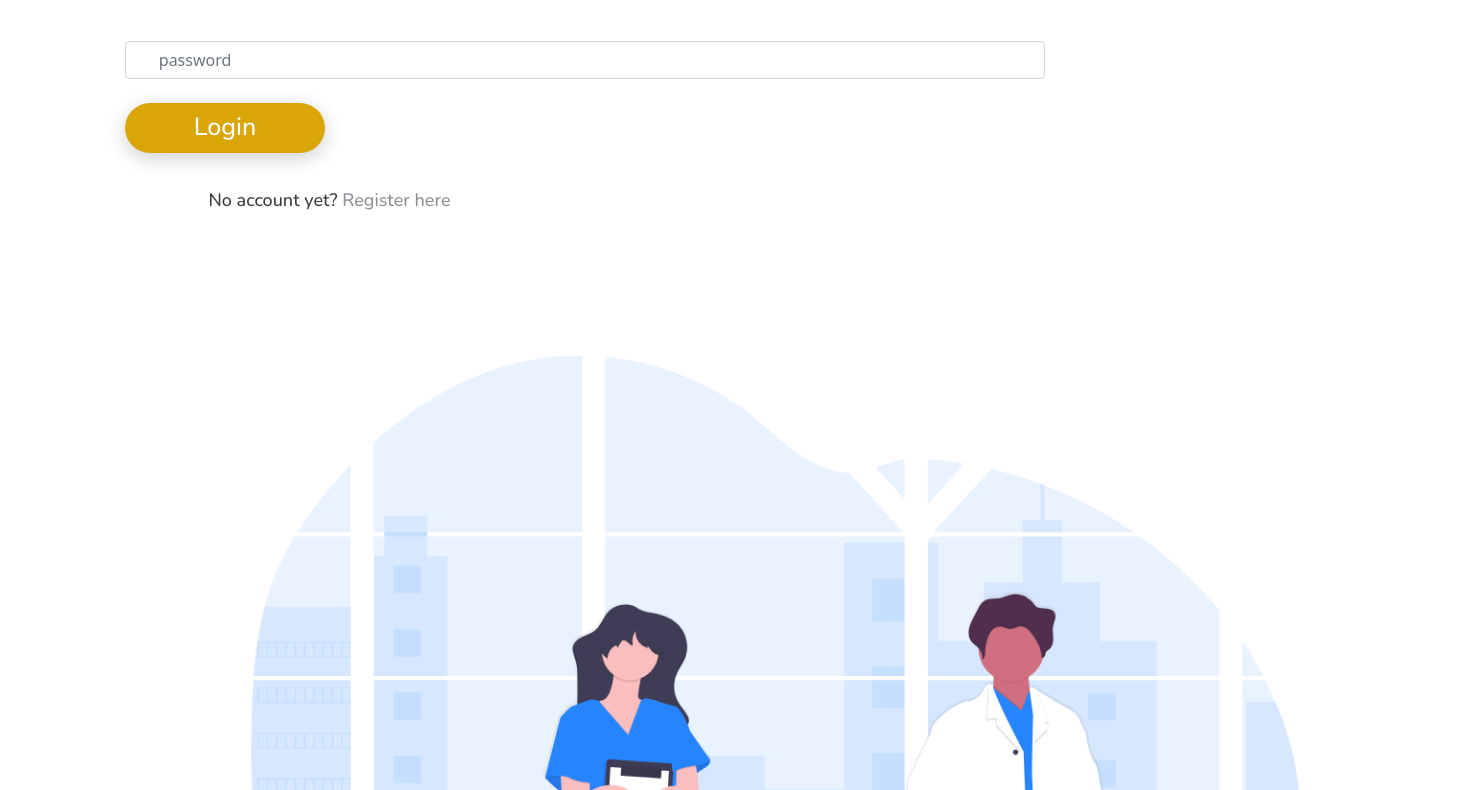
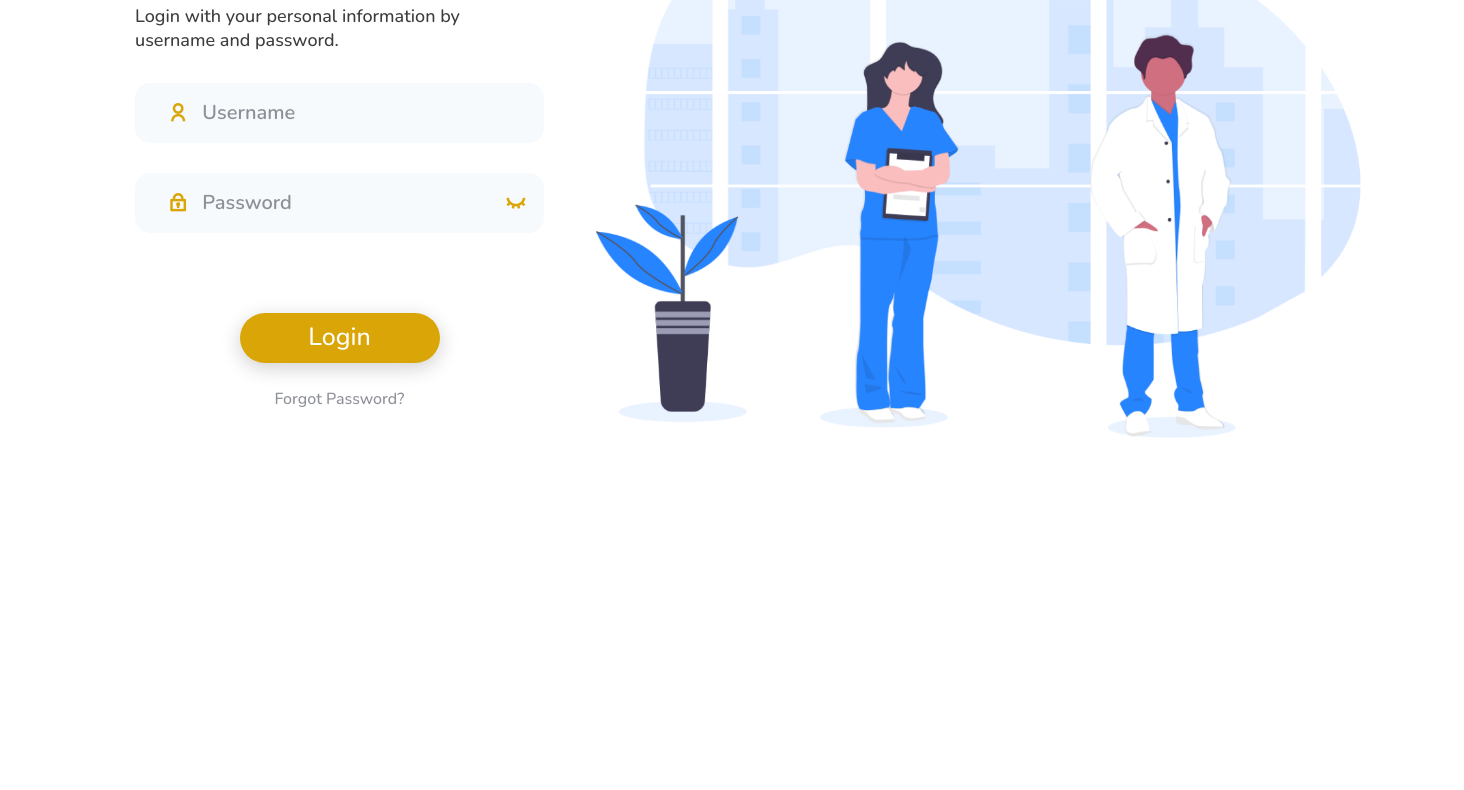
Before and after one commit to Mdcarigaba/CMSC-128.1-Information-System, a website: page test-1-master/public/login.html in a window 1280 px wide. Shown: the part 245-1035 px from the top of the page, 1464 px wide, since content can reach past the window. After the commit the page ends 800 px from the top, so only its background shows below. Drawn offline with nearby package versions, Linux system fonts and the light colour scheme.

Commit message:
Edit Login  Page

```diff
--- a/test-1-master/public/login.html
+++ b/test-1-master/public/login.html
@@ -6,37 +6,38 @@
 
     <title>Login Page</title>
     <link href="https://cdn.jsdelivr.net/npm/bootstrap@5.0.2/dist/css/bootstrap.min.css" rel="stylesheet" integrity="sha384-EVSTQN3/azprG1Anm3QDgpJLIm9Nao0Yz1ztcQTwFspd3yD65VohhpuuCOmLASjC" crossorigin="anonymous">
-
+    <link href="https://cdn.jsdelivr.net/npm/remixicon@2.2.0/fonts/remixicon.css" rel="stylesheet">
     <link rel="stylesheet" href="css/styles.css">
-    <link rel="stylesheet" href="css/styleguide.css">
 
 </head>
 <style>
-    body{
-        padding: 15px;
-    }
+
 </style>
 <body>
     <img class="logo" src="img/logo.svg" alt="logo" />
-    <div class="form">
-        <h1 class="title valign-text-middle sinagh1">Welcome back!</h1>
-        <p class="login-with-your-pers valign-text-middle">Login with your personal information by username and password.</p>
-            <div class="form-outline  mb-4">
-                <label for="user-email" class="form-label"></label>
-                <input type="email" class="form-control email" id="user-email" placeholder="     username" autocomplete="off"  required>
+    <div class="login-panel center">
+        <h1 class="title align-text-middle sinagh1">Welcome back!</h1>
+        <p class="align-text-middle mb-30">Login with your personal information by username and password.</p>
+
+        <form class="mb-50">
+            <div class="input-field mb-30 nunito-semi-bold-black-20px ">
+                <i class="ri-user-line"></i>
+                <input type="text" placeholder="Username" autocomplete="off" class="username" required>
             </div>
-            <div class="form-outline mb-4">
-                <label for="user-pass" class="form-label"></label>
-                <input type="password" id="user-pass" placeholder="     password" autocomplete="off" class="form-control password" required>
+            <div class="input-field mb-30 nunito-semi-bold-black-20px ">
+                <i class="ri-lock-2-line"></i>
+                <input type="password" placeholder="Password" autocomplete="off" class="password" required>
+                <i class="ri-eye-close-line"></i>
             </div>
-        <button class="submit-btn btn btn-primary btn-block mb-4">Login</button>
-        <div class="text-center">
-            <p>No account yet? <a href="/register" class="link">Register here</a></p>
-        </div>
-        <div class="image-panel">
-		    <img class="undraw_doctors_hwty-2" src="img/login-image.png" alt="undraw_doctors_hwty 2" />
-		  </div>
-         </div>
+        </form>
+
+        <button type="submit"class="submit-btn">Login</button><br>
+        <a href="passwordReset.html">Forgot Password?</a>
+    </div>
+
+    <div class="image-panel center">
+        <img class="login-image" src="img/login-image.png" alt="" />
+    </div>
     <script src="js/form.js"></script>
     <script src="https://cdn.jsdelivr.net/npm/bootstrap@5.0.2/dist/js/bootstrap.bundle.min.js" integrity="sha384-MrcW6ZMFYlzcLA8Nl+NtUVF0sA7MsXsP1UyJoMp4YLEuNSfAP+JcXn/tWtIaxVXM" crossorigin="anonymous"></script>
 </body>
```
